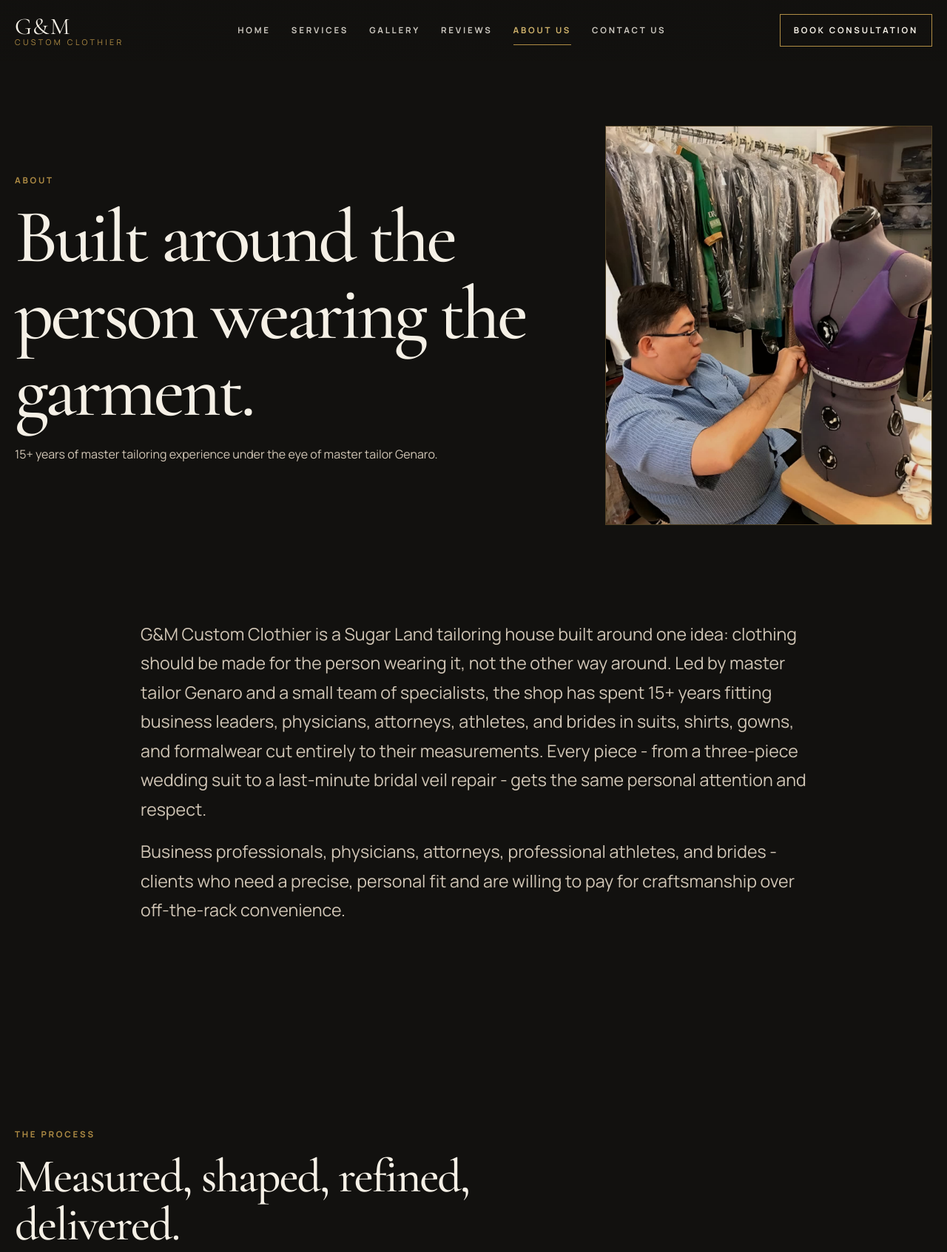
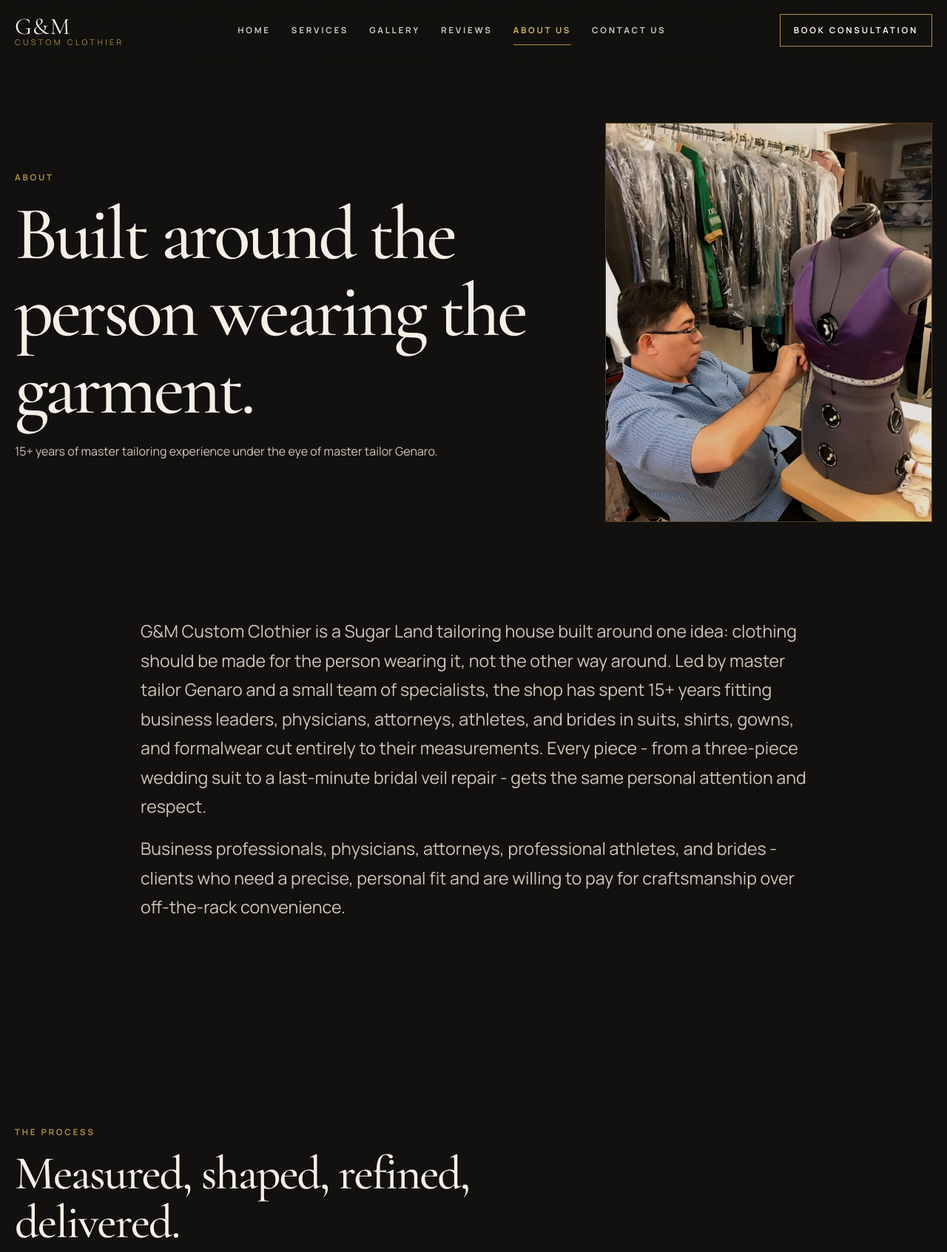
Before and after one commit to MustafaKhan-007/GMCustomClothier, a Flask app: page /about in a window 1280 px wide. Shown: the top 1693 px of the page at 74% size. Run offline with Flask 3, Linux system fonts and the light colour scheme.

Commit message:
Tighten subpage hero spacing
Co-authored-by: Cursor <cursoragent@cursor.com>

```diff
--- a/static/css/style.css
+++ b/static/css/style.css
@@ -454,6 +454,17 @@ p { margin: 0 0 18px; color: var(--muted); }
 
 .page-hero p { max-width: 760px; }
 
+.page-hero--compact {
+  min-height: auto;
+  padding-top: clamp(132px, 13vw, 168px);
+  padding-bottom: clamp(34px, 5vw, 64px);
+  justify-content: flex-end;
+}
+
+.page-hero--compact + .section {
+  padding-top: clamp(36px, 5vw, 68px);
+}
+
 .page-hero--image {
   display: grid;
   grid-template-columns: 1.1fr .65fr;
@@ -654,6 +665,8 @@ textarea { resize: vertical; }
   .testimonial-grid { grid-template-columns: 1fr; }
   .section { padding: 72px 0; }
   .page-hero { min-height: 460px; padding-top: 130px; }
+  .page-hero--compact { min-height: auto; padding-top: 118px; padding-bottom: 34px; }
+  .page-hero--compact + .section { padding-top: 34px; }
   .service-card { flex-basis: 100%; }
   .service-card, .split-section__media img { min-height: 340px; }
   .footer__social { flex-direction: column; }
--- a/templates/about.html
+++ b/templates/about.html
@@ -1,7 +1,7 @@
 {% extends "base.html" %}
 
 {% block content %}
-<section class="page-hero page-hero--image">
+<section class="page-hero page-hero--image page-hero--compact">
   <div>
     <p class="eyebrow">About</p>
     <h1>Built around the person wearing the garment.</h1>
--- a/templates/contact.html
+++ b/templates/contact.html
@@ -1,7 +1,7 @@
 {% extends "base.html" %}
 
 {% block content %}
-<section class="page-hero">
+<section class="page-hero page-hero--compact">
   <p class="eyebrow">Contact</p>
   <h1>Book a fitting, alteration, or consultation.</h1>
   <p>Tell the shop what you are bringing in, when you need it, and how to reach you.</p>
--- a/templates/reviews.html
+++ b/templates/reviews.html
@@ -1,7 +1,7 @@
 {% extends "base.html" %}
 
 {% block content %}
-<section class="page-hero">
+<section class="page-hero page-hero--compact">
   <p class="eyebrow">Reviews</p>
   <h1>Public praise, summarized with restraint.</h1>
   <p>These review cards are paraphrased summaries of public feedback and should not be presented as verbatim quotations.</p>
```
